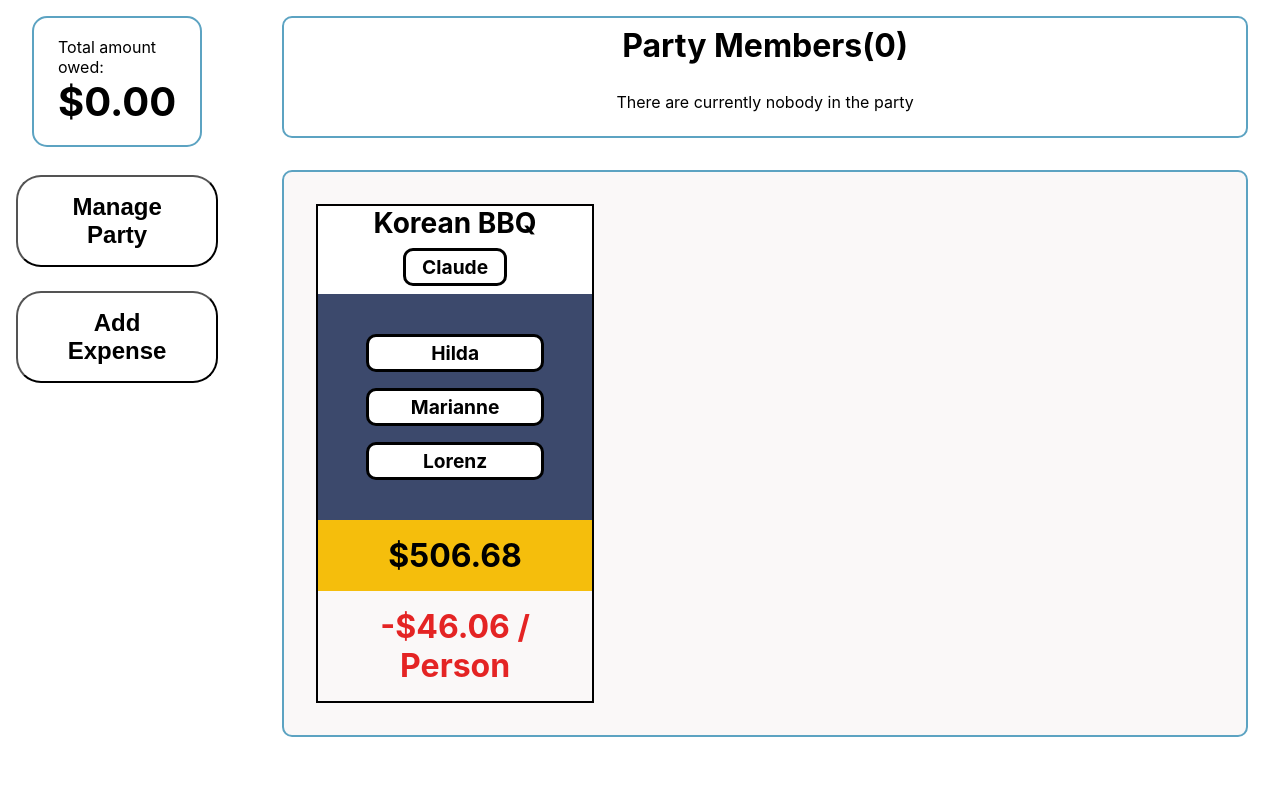
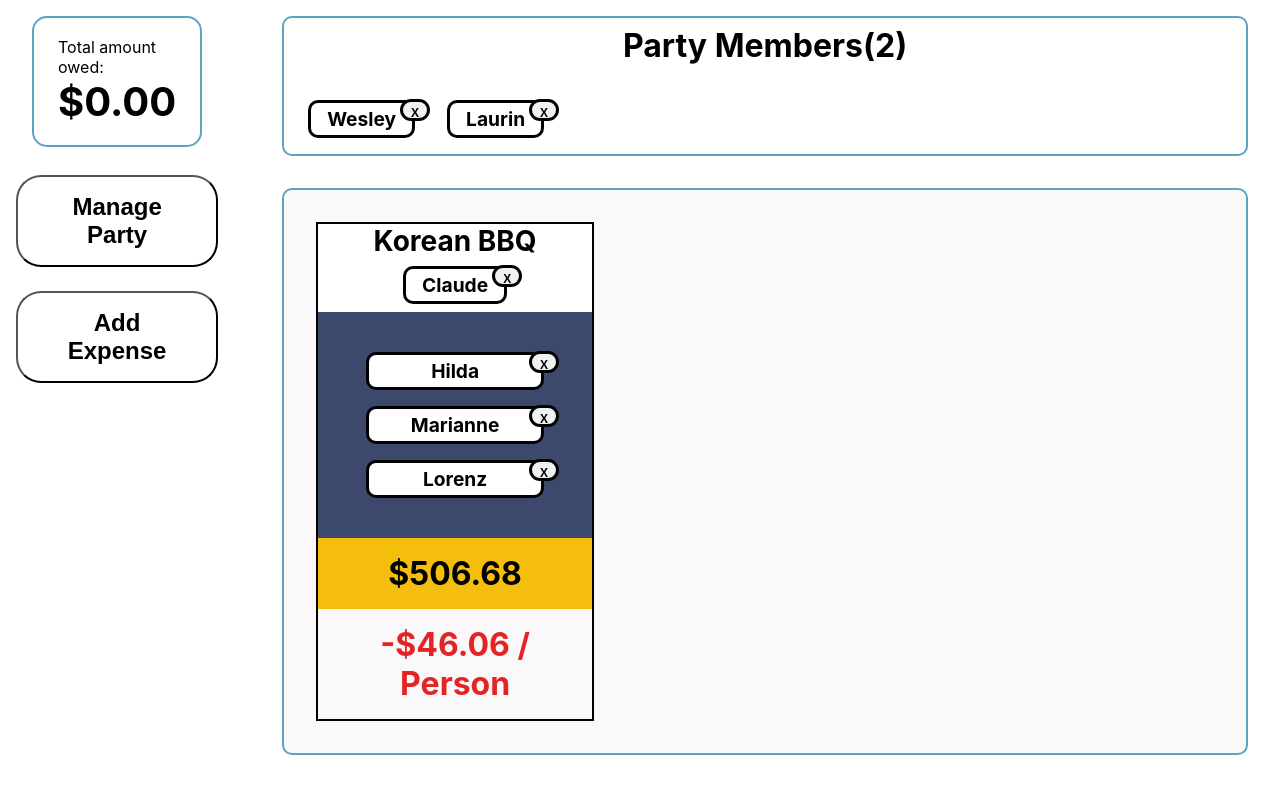
Before and after one commit to WesloTheWeb/SplitBillApp, a React (Create React App) app: page / in a window 1280 px wide. Shown: the top 794 px of the page. Built offline with nearby package versions, Linux system fonts and the light colour scheme.

Commit message:
exit tag created for names

```diff
--- a/src/app/partySlice.js
+++ b/src/app/partySlice.js
@@ -1,7 +1,7 @@
 import { createSlice } from "@reduxjs/toolkit";
 
 const initialState = {
-    partyMembers: []
+    partyMembers: ['Wesley', 'Laurin']
 }
 
 const partySlice = createSlice({
--- a/src/components/NameTag/NameTag.js
+++ b/src/components/NameTag/NameTag.js
@@ -1,13 +1,24 @@
 import React from 'react';
 import classes from './NameTag.module.scss';
 
-const { nameTagContainer } = classes;
+const { nameTagContainer, nameTagExitContainer } = classes;
 
 const NameTag = ({ name }) => {
+
+    const removeNameHandler = () => {
+        console.log('clicked')
+    }
+
     return (
-        <span className={nameTagContainer}>
+        <div className={nameTagContainer}>
             {name}
-        </span>
+            <div
+                className={nameTagExitContainer}
+                onClick={removeNameHandler}
+                >
+                x
+            </div>
+        </div>
     );
 };
 
--- a/src/components/NameTag/NameTag.module.scss
+++ b/src/components/NameTag/NameTag.module.scss
@@ -1,6 +1,7 @@
 @import '../../variables.scss';
 
 .nameTagContainer {
+    position: relative;
     display: inline-block;
     background-color: $white;
     border: 3px solid #000;
@@ -18,3 +19,26 @@
         opacity: .75;
     }
 }
+
+.nameTagExitContainer {
+    display: block;
+    position: absolute;
+    height: 25%;
+    left: 100%;
+    top: -0.2rem;
+    margin-left: -.75rem;
+    background-color:#EFF1F3;
+    font-size:12px;
+    padding: .25rem .5rem;
+    border-radius: 15px;
+    border-style: solid;
+    border-color: #000;
+    font-weight: bold;
+    color:#000;
+    text-decoration: none;
+    font-family: arial;
+
+    &:hover {
+        background-color: #a9a9a9;
+    }
+}
```
